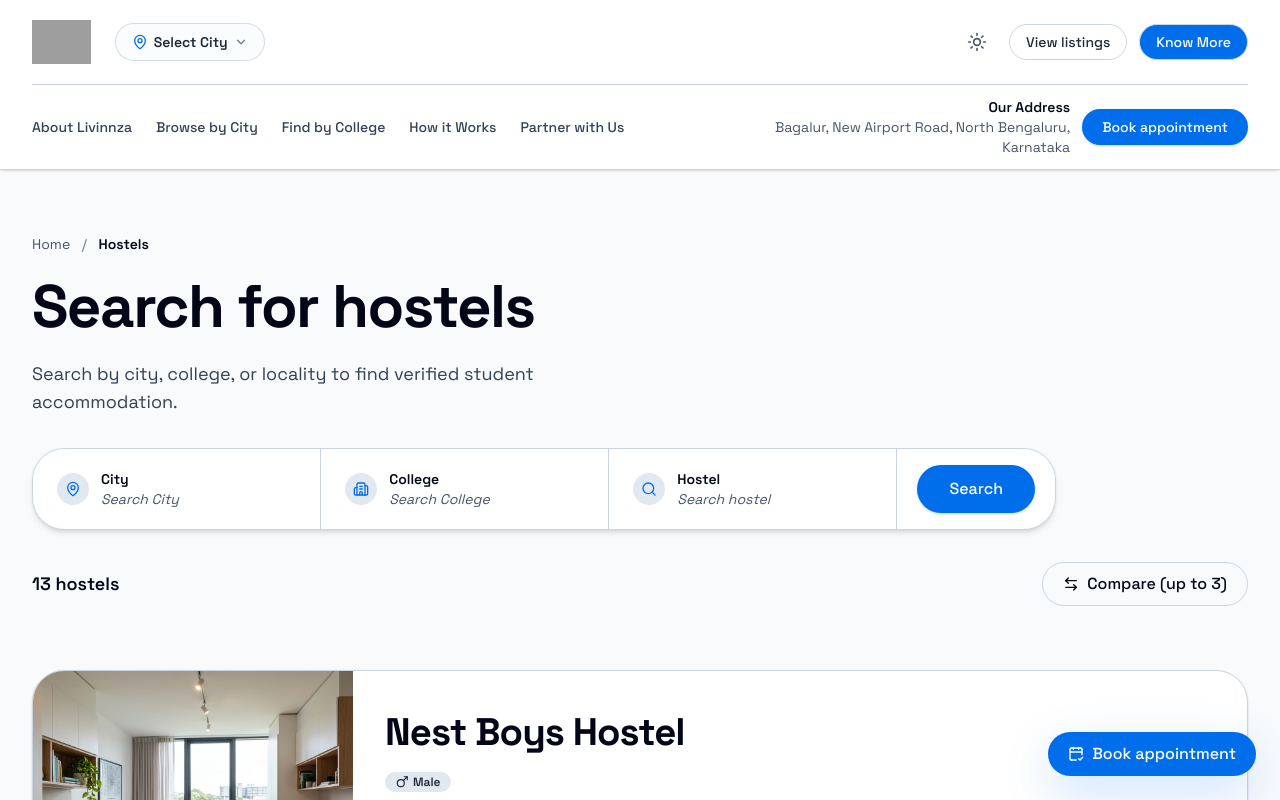
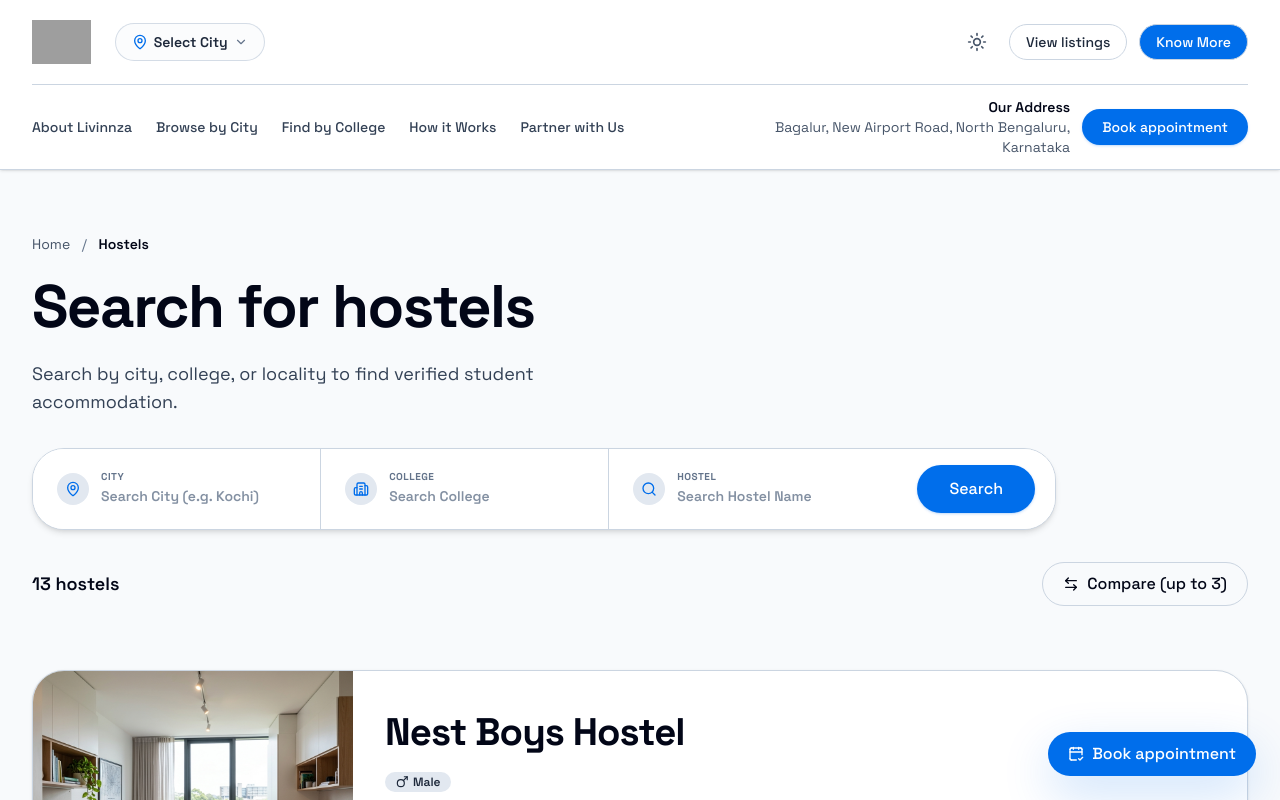
Before and after one commit to Aparna-1999/livinzza, a Next.js app: page /hostels in a window 1280 px wide. Shown: the top 800 px of the page. Built offline with nearby package versions, Linux system fonts and the light colour scheme; grey boxes are pictures that could not be loaded.

Commit message:
Convert static search panel into a fully interactive search tool filtering by City, College, and Hostel

```diff
--- a/src/app/hostels/page.tsx
+++ b/src/app/hostels/page.tsx
@@ -1,7 +1,7 @@
 import { HostelsPage } from "@/components/pages/Hostels";
 
 interface PageProps {
-  searchParams: Promise<{ city?: string; search?: string }>;
+  searchParams: Promise<{ city?: string; college?: string; hostel?: string; search?: string }>;
 }
 
 export default async function Page({ searchParams }: PageProps) {
@@ -9,7 +9,8 @@ export default async function Page({ searchParams }: PageProps) {
   return (
     <HostelsPage
       citySlug={resolvedParams.city}
-      searchQuery={resolvedParams.search}
+      collegeQuery={resolvedParams.college}
+      hostelQuery={resolvedParams.hostel || resolvedParams.search}
     />
   );
 }
--- a/src/components/molecules/HostelSearchPanel.tsx
+++ b/src/components/molecules/HostelSearchPanel.tsx
@@ -1,46 +1,93 @@
-import React from "react";
+"use client";
+
+import React, { useState } from "react";
 import { Search, Building2, MapPin } from "lucide-react";
 import { Button } from "../atoms/Button";
 
+interface HostelSearchPanelProps {
+  initialCity?: string;
+  initialCollege?: string;
+  initialHostel?: string;
+}
+
 const fieldStyles =
-  "flex min-h-20 flex-1 items-center gap-3 bg-white px-6 py-4 text-left transition-colors hover:bg-slate-50 dark:bg-slate-950 dark:hover:bg-slate-900";
+  "flex min-h-20 flex-1 items-center gap-3 bg-white px-6 py-4 text-left transition-colors hover:bg-slate-50 dark:bg-slate-950 dark:hover:bg-slate-900 border-b lg:border-b-0 lg:border-r border-slate-200 dark:border-white/10";
 
-const HostelSearchPanel = () => {
+const HostelSearchPanel = ({
+  initialCity = "",
+  initialCollege = "",
+  initialHostel = "",
+}: HostelSearchPanelProps) => {
+  const [city, setCity] = useState(initialCity);
+  const [college, setCollege] = useState(initialCollege);
+  const [hostel, setHostel] = useState(initialHostel);
+
+  const handleSearch = () => {
+    const params = new URLSearchParams();
+    if (city.trim()) params.set("city", city.trim());
+    if (college.trim()) params.set("college", college.trim());
+    if (hostel.trim()) params.set("hostel", hostel.trim());
+
+    window.location.href = `/hostels?${params.toString()}`;
+  };
+
   return (
-    <div className="rounded-[2rem] border border-slate-200 bg-white shadow-md dark:border-white/10 dark:bg-slate-950 dark:shadow-[0_18px_60px_rgba(2,6,23,0.28)]">
-      <div className="grid gap-px overflow-hidden rounded-[2rem] bg-slate-200 lg:grid-cols-[1fr_1fr_1fr_auto] dark:bg-white/10">
-        <button type="button" className={fieldStyles}>
-          <div className="flex h-8 w-8 items-center justify-center rounded-full bg-slate-100 text-primary dark:bg-white/10 dark:text-primary">
+    <div className="rounded-[2rem] border border-slate-200 bg-white shadow-md dark:border-white/10 dark:bg-slate-950 dark:shadow-[0_18px_60px_rgba(2,6,23,0.28)] overflow-hidden">
+      <div className="grid gap-0 lg:grid-cols-[1fr_1fr_1fr_auto]">
+        {/* City Input */}
+        <div className={fieldStyles}>
+          <div className="flex h-8 w-8 shrink-0 items-center justify-center rounded-full bg-slate-100 text-primary dark:bg-white/10 dark:text-primary">
             <MapPin className="h-4 w-4" />
           </div>
-          <div className="text-left">
-            <div className="text-sm font-semibold text-slate-900 dark:text-slate-100">City</div>
-            <div className="text-sm italic text-slate-500 dark:text-slate-400">Search City</div>
-          </div>
-        </button>
-
-        <button type="button" className={fieldStyles}>
-          <div className="flex h-8 w-8 items-center justify-center rounded-full bg-slate-100 text-primary dark:bg-white/10 dark:text-primary">
-            <Building2 className="h-4 w-4" />
-          </div>
-          <div className="text-left">
-            <div className="text-sm font-semibold text-slate-900 dark:text-slate-100">College</div>
-            <div className="text-sm italic text-slate-500 dark:text-slate-400">Search College</div>
-          </div>
-        </button>
-
-        <div className={fieldStyles}>
-          <div className="flex h-8 w-8 items-center justify-center rounded-full bg-slate-100 text-primary dark:bg-white/10 dark:text-primary">
-            <Search className="h-4 w-4" />
-          </div>
-          <div className="text-left">
-            <div className="text-sm font-semibold text-slate-900 dark:text-slate-100">Hostel</div>
-            <div className="text-sm italic text-slate-500 dark:text-slate-400">Search hostel</div>
+          <div className="text-left w-full min-w-0">
+            <label className="text-[10px] font-bold text-slate-400 dark:text-slate-500 uppercase tracking-wider block">City</label>
+            <input
+              type="text"
+              value={city}
+              onChange={(e) => setCity(e.target.value)}
+              placeholder="Search City (e.g. Kochi)"
+              className="bg-transparent text-sm font-semibold text-slate-900 focus:outline-none dark:text-white w-full placeholder-slate-400/80 mt-0.5 truncate"
+            />
           </div>
         </div>
 
+        {/* College Input */}
+        <div className={fieldStyles}>
+          <div className="flex h-8 w-8 shrink-0 items-center justify-center rounded-full bg-slate-100 text-primary dark:bg-white/10 dark:text-primary">
+            <Building2 className="h-4 w-4" />
+          </div>
+          <div className="text-left w-full min-w-0">
+            <label className="text-[10px] font-bold text-slate-400 dark:text-slate-500 uppercase tracking-wider block">College</label>
+            <input
+              type="text"
+              value={college}
+              onChange={(e) => setCollege(e.target.value)}
+              placeholder="Search College"
+              className="bg-transparent text-sm font-semibold text-slate-900 focus:outline-none dark:text-white w-full placeholder-slate-400/80 mt-0.5 truncate"
+            />
+          </div>
+        </div>
+
+        {/* Hostel Input */}
+        <div className="flex min-h-20 flex-1 items-center gap-3 bg-white px-6 py-4 text-left transition-colors hover:bg-slate-50 dark:bg-slate-950 dark:hover:bg-slate-900 border-b lg:border-b-0 border-slate-200 dark:border-white/10">
+          <div className="flex h-8 w-8 shrink-0 items-center justify-center rounded-full bg-slate-100 text-primary dark:bg-white/10 dark:text-primary">
+            <Search className="h-4 w-4" />
+          </div>
+          <div className="text-left w-full min-w-0">
+            <label className="text-[10px] font-bold text-slate-400 dark:text-slate-500 uppercase tracking-wider block">Hostel</label>
+            <input
+              type="text"
+              value={hostel}
+              onChange={(e) => setHostel(e.target.value)}
+              placeholder="Search Hostel Name"
+              className="bg-transparent text-sm font-semibold text-slate-900 focus:outline-none dark:text-white w-full placeholder-slate-400/80 mt-0.5 truncate"
+            />
+          </div>
+        </div>
+
+        {/* Search Action Button */}
         <div className="flex items-center justify-center bg-white px-6 py-4 lg:px-5 dark:bg-slate-950">
-          <Button className="h-12 rounded-2xl px-8" size="md">
+          <Button onClick={handleSearch} className="h-12 w-full lg:w-auto rounded-2xl px-8" size="md">
             Search
           </Button>
         </div>
--- a/src/components/organisms/HostelsHero.tsx
+++ b/src/components/organisms/HostelsHero.tsx
@@ -7,16 +7,21 @@ import { CITY_LABEL_BY_SLUG } from "@/data/cities";
 
 interface HostelsHeroProps {
   citySlug?: string;
-  searchQuery?: string;
+  collegeQuery?: string;
+  hostelQuery?: string;
 }
 
-const HostelsHero = ({ citySlug, searchQuery }: HostelsHeroProps) => {
+const HostelsHero = ({ citySlug, collegeQuery, hostelQuery }: HostelsHeroProps) => {
   const activeCityLabel = citySlug ? CITY_LABEL_BY_SLUG[citySlug] ?? citySlug : null;
-  const hostelCountLabel = activeCityLabel
-    ? `Hostels in ${activeCityLabel}`
-    : searchQuery
-      ? `Search results for "${searchQuery}"`
-      : "13 hostels";
+  const isSearching = activeCityLabel || collegeQuery || hostelQuery;
+
+  let hostelCountLabel = "13 hostels";
+  if (activeCityLabel) {
+    hostelCountLabel = `Hostels in ${activeCityLabel}`;
+  } else if (collegeQuery || hostelQuery) {
+    const terms = [collegeQuery, hostelQuery].filter(Boolean).join(" / ");
+    hostelCountLabel = `Results for "${terms}"`;
+  }
 
   return (
     <section className="bg-slate-50 text-slate-900 dark:bg-slate-950 dark:text-slate-100">
@@ -29,7 +34,7 @@ const HostelsHero = ({ citySlug, searchQuery }: HostelsHeroProps) => {
                 <span className="mx-2 text-slate-400 dark:text-slate-600">/</span>
                 <span className="font-semibold text-slate-900 dark:text-slate-100">{activeCityLabel}</span>
               </>
-            ) : searchQuery ? (
+            ) : isSearching ? (
               <>
                 <span className="mx-2 text-slate-400 dark:text-slate-600">/</span>
                 <span className="font-semibold text-slate-900 dark:text-slate-100">Search</span>
@@ -37,19 +42,19 @@ const HostelsHero = ({ citySlug, searchQuery }: HostelsHeroProps) => {
             ) : null}
           </div>
           <Typography variant="h1" className="mt-6 text-[clamp(2.8rem,6vw,5.2rem)] leading-[0.96] tracking-tight">
-            {activeCityLabel ? `Hostels in ${activeCityLabel}` : searchQuery ? `Search: ${searchQuery}` : "Search for hostels"}
+            {activeCityLabel ? `Hostels in ${activeCityLabel}` : isSearching ? "Search results" : "Search for hostels"}
           </Typography>
           <Typography variant="p" className="mt-4 max-w-2xl text-lg text-slate-600 dark:text-slate-300">
             {activeCityLabel
               ? `Showing hostel options relevant to ${activeCityLabel}.`
-              : searchQuery
-                ? `Showing verified options matching "${searchQuery}".`
+              : isSearching
+                ? `Showing verified options matching your search parameters.`
                 : "Search by city, college, or locality to find verified student accommodation."}
           </Typography>
         </div>
 
         <div className="mt-8 max-w-5xl">
-          <HostelSearchPanel />
+          <HostelSearchPanel initialCity={citySlug} initialCollege={collegeQuery} initialHostel={hostelQuery} />
         </div>
 
         <div className="mt-8 flex items-center justify-between gap-4">
--- a/src/components/pages/Hostels.tsx
+++ b/src/components/pages/Hostels.tsx
@@ -6,14 +6,15 @@ import { FloatingBookButton } from "../organisms/FloatingBookButton";
 
 interface HostelsPageProps {
   citySlug?: string;
-  searchQuery?: string;
+  collegeQuery?: string;
+  hostelQuery?: string;
 }
 
-const HostelsPage = ({ citySlug, searchQuery }: HostelsPageProps) => {
+const HostelsPage = ({ citySlug, collegeQuery, hostelQuery }: HostelsPageProps) => {
   return (
     <MarketingLayout>
-      <HostelsHero citySlug={citySlug} searchQuery={searchQuery} />
-      <HostelResults citySlug={citySlug} searchQuery={searchQuery} />
+      <HostelsHero citySlug={citySlug} collegeQuery={collegeQuery} hostelQuery={hostelQuery} />
+      <HostelResults citySlug={citySlug} collegeQuery={collegeQuery} hostelQuery={hostelQuery} />
       <FloatingBookButton />
     </MarketingLayout>
   );
```
Also changed, not shown: src/components/organisms/HostelResults.tsx (+12 -11 lines).
